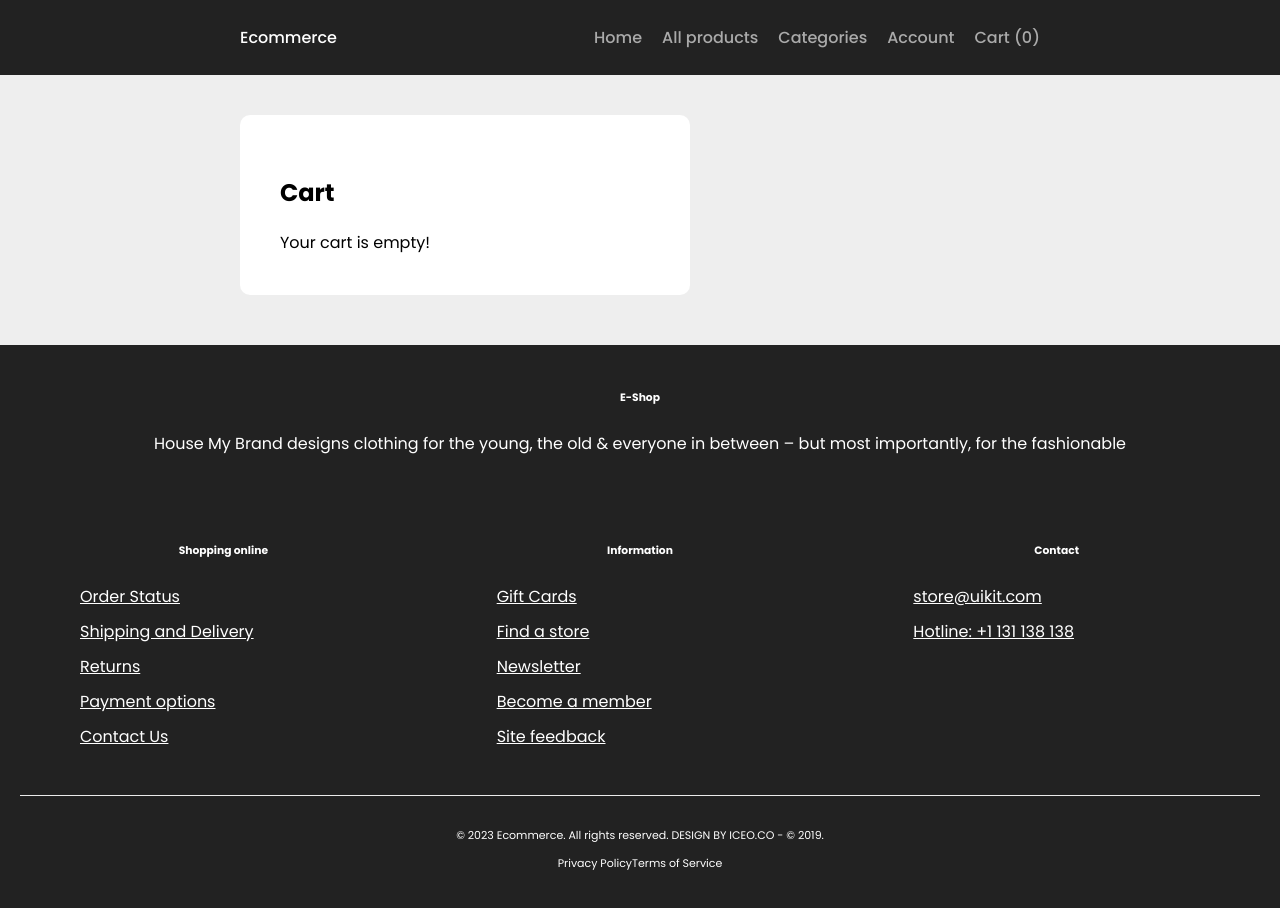
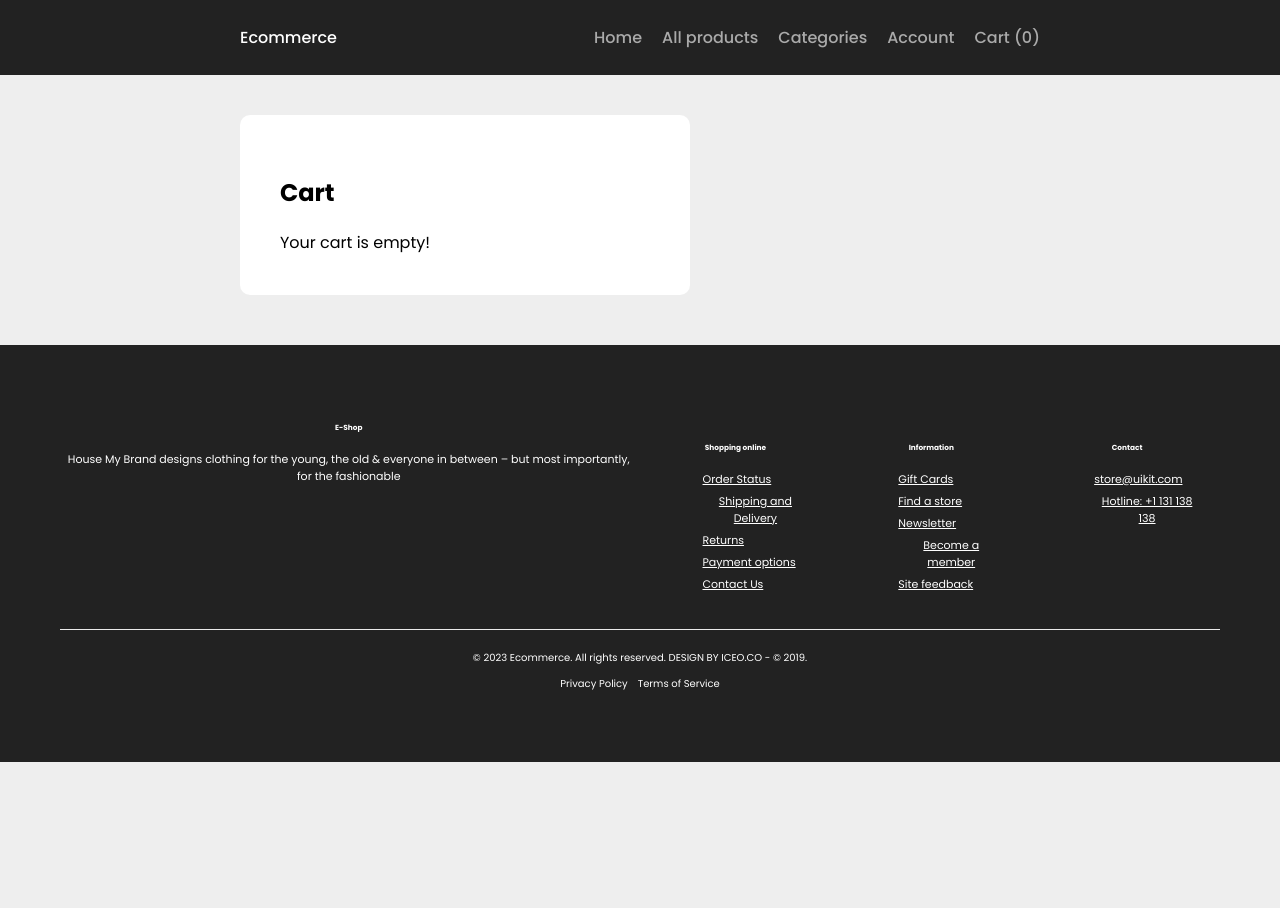
Before and after one commit to SaintAngeLs/ecommercex_app, a Next.js app in the folder ecommercex_app/: page /cart in a window 1280 px wide. Shown: the top 908 px of the page. After the commit the page ends 800 px from the top, so only its background shows below. Built offline with nearby package versions, Linux system fonts and the light colour scheme.

Commit message:
Update the the footer component

```diff
--- a/ecommercex_app/components/Footer.js
+++ b/ecommercex_app/components/Footer.js
@@ -8,12 +8,29 @@ const StyledFooter = styled.footer`
   color: #fff;
   padding: 20px;
   text-align: center;
+
+
+  @media screen and (min-width: 576px) {
+    padding: 40px;
+  }
+
+  @media screen and (min-width: 768px) {
+    padding: 60px;
+  }
 `;
 
 const FooterContent = styled.div`
   display: grid;
   grid-template-columns: repeat(3, 1fr);
   gap: 10px;
+
+  @media screen and (max-width: 576px) {
+    grid-template-columns: repeat(1, 1fr);
+  }
+
+  @media screen and (min-width: 768px) {
+    grid-template-columns: repeat(3, 1fr);
+  }
 `;
 
 const FooterLink = styled(Link)`
@@ -30,13 +47,35 @@ const FooterLink = styled(Link)`
 const FooterTop = styled.div`
   display: grid;
   gap: 10px;
+  font-size: 14px;
+
+  @media screen and (min-width: 768px) {
+    grid-template-columns: 1fr 1fr;
+    gap: 5px;
+    font-size: 11px;
+  }
 `;
 
 const FooterBottom = styled.div`
   padding: 20px 0;
   border-top: 1px solid #EBEBEB;
   text-align: center;
-  font-size: 11px;
+  font-size: 14px;
+
+  @media screen and (min-width: 576px) {
+    padding: 10px 0;
+    font-size: 10px;
+  }
+
+  p {
+    margin-bottom: 10px;
+  }
+
+  div {
+    display: flex;
+    justify-content: center;
+    gap: 10px;
+  }
 `;
 
 export default function Footer() {
--- a/ecommercex_app/components/FooterComponents.js
+++ b/ecommercex_app/components/FooterComponents.js
@@ -20,7 +20,7 @@ const FooterList = styled.ul`
 `;
 
 const FooterListItem = styled.li`
-  margin-bottom: 10px;
+  margin-bottom: 5px;
   display: flex;
 `;
 
@@ -30,6 +30,9 @@ const FooterLink = styled.a`
 
 const FooterSectionStyled = styled.div`
   margin: 20px;
+  @media screen and (max-width: 576px) {
+    margin: 5px;
+  }
 `;
 
 const FooterContent = styled.div`
```
